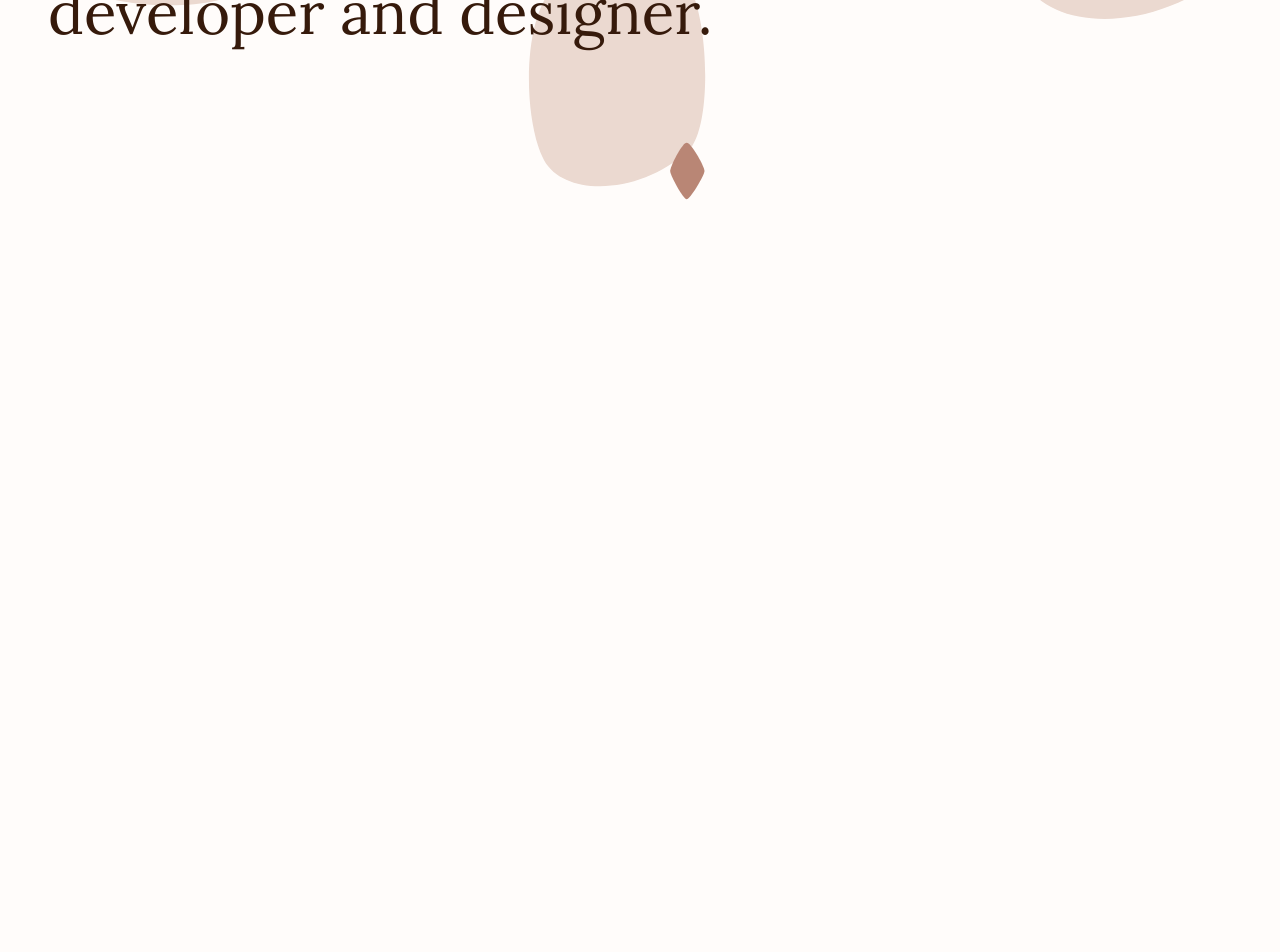
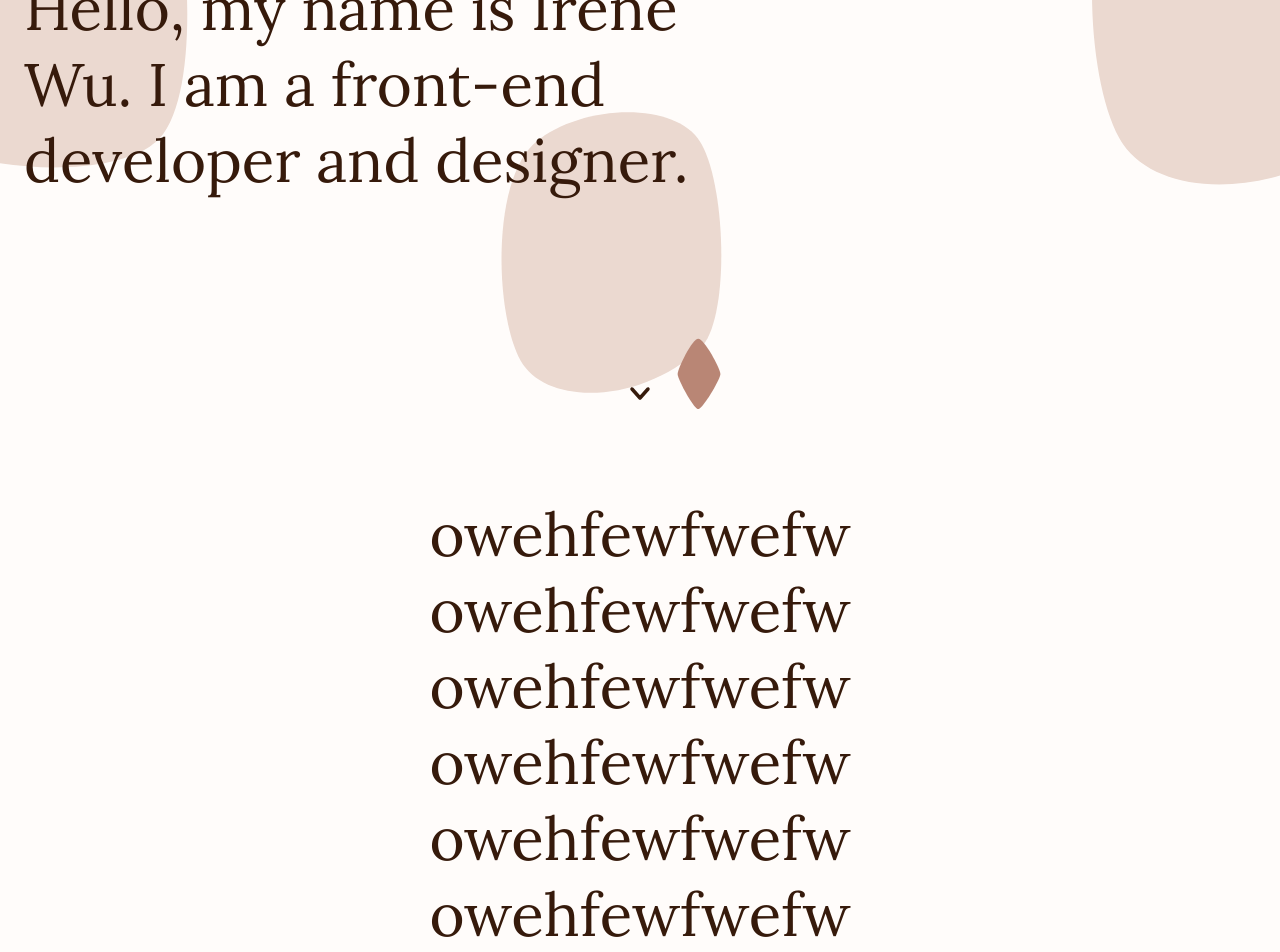
Before and after one commit to irenewuu/portfolio, a Next.js app: page / in a window 1280 px wide. Shown: the part 364-1316 px from the top of the page. Before the commit the page ends 800 px from the top, so only its background shows below. Built offline with nearby package versions, Linux system fonts and the light colour scheme; a web font is replaced by a local one.

Commit message:
header fix

```diff
--- a/pages/index.js
+++ b/pages/index.js
@@ -1,7 +1,15 @@
 import Header from "../comps/header/Header";
+import downarrow from '../assets/down-arrow.svg';
 
 export default function Home() {
   return <div className="centered-cont">
     <Header />
+    <img className="down-arrow" src={downarrow.src} />
+    <h1>owehfewfwefw</h1>
+    <h1>owehfewfwefw</h1>
+    <h1>owehfewfwefw</h1>
+    <h1>owehfewfwefw</h1>
+    <h1>owehfewfwefw</h1>
+    <h1>owehfewfwefw</h1>
   </div>
 }
--- a/styles/app.scss
+++ b/styles/app.scss
@@ -22,7 +22,7 @@
 }
 html {
   background-color: $cream;
-  padding: 0 24px;
+  // padding: 0 24px;
 }
 
 html, #__next, body, .centered-cont {
--- a/styles/components/header.scss
+++ b/styles/components/header.scss
@@ -3,6 +3,9 @@
     width: 100%;
     margin: 0 24px;
     position: relative;
+    top: 0;
+    height: 100vh;
+    overflow:hidden;
     display: flex;
     flex-direction: column;
     justify-content: center;
@@ -24,15 +27,18 @@
     }
     .info-cont div { width: 60%; }
 
-    img { width: 100%; }
+    img { width: 120vw; }
 }
     .mobile-deco { display: none; }
     .tablet-deco { display: none; }
     .desktop-deco { display: block; }
 
+@media screen and (min-width: $lgst) {
+    .header-cont img { width: 100%;}
+}
+
 @media screen and (max-width: $lg) {
     .header-cont .info-cont div { width: 80%; }
-
 }
 
 @media screen and (max-width: $md) {
--- a/styles/components/navbar.scss
+++ b/styles/components/navbar.scss
@@ -5,6 +5,8 @@
 nav {
     height: 60px;
     width: 100%;
+    box-sizing: border-box;
+    padding: 0 24px;
     display: flex;
     flex-direction: row;
     align-items: center;
--- a/styles/index.scss
+++ b/styles/index.scss
@@ -0,0 +1,5 @@
+.down-arrow {
+    position: absolute;
+    bottom: 36px;
+
+}
--- a/styles/variables/general.scss
+++ b/styles/variables/general.scss
@@ -1,5 +1,6 @@
 
 // breakpoints ==========================================================
+$lgst: 1440px;
 $lg: 1200px;
 $md: 800px;
 $sm: 500px;
```
Also changed, not shown: assets/down-arrow.svg (added).
